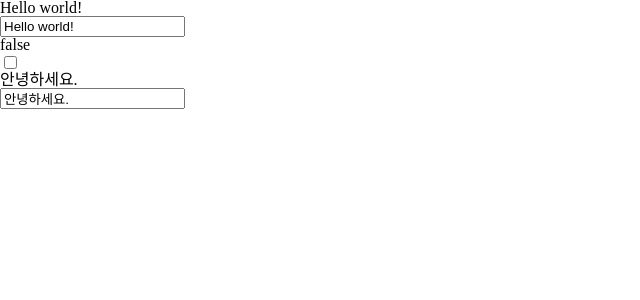
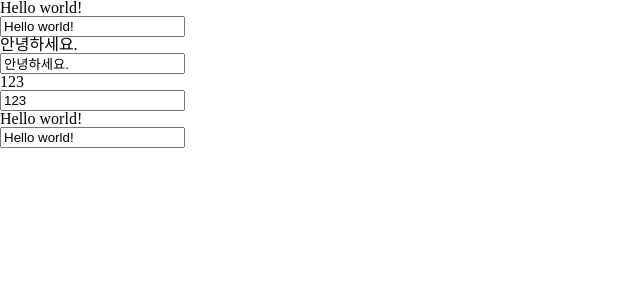
Before and after one commit to junb119/Vue-Practice, a Vue app in the folder vue3-template-syntax/: page / in a window 1280 px wide. Shown: the top 300 px of the page, without its empty margins (0-640 px from the left). Built offline with nearby package versions, Linux system fonts and the light colour scheme.

Commit message:
v-model 수식어[.lazy(=@change), .trim, .number]

```diff
--- a/vue3-template-syntax/src/App.vue
+++ b/vue3-template-syntax/src/App.vue
@@ -1,19 +1,24 @@
 <template>
-<!-- v-model : 양방향 데이터 바인딩 # 한글은 매끄럽게 적용안됨 -->
+<!-- v-model.lazy : 실시간으로 양방향 바인딩이 되는 것이 아닌 포커스가 해제될 때. -->
+  <h1>{{msg}}</h1>
+  <input type="text"
+  v-model.lazy="msg" />
+
+<!-- @change : v.model.lazy의 수동 버젼 -->
+  <h1>{{kor}}</h1>
+  <input type="text"
+  :value="kor"
+  @change="kor = $event.target.value"/>
+
+<!-- v-model.number : 데이터 바인딩 과정에서 문자로 형변환을 방지하여 숫자로 유지하고자할 때 사용 -->
+  <h1>{{num}}</h1>
+  <input type="text"
+  v-model.number="num" />
+
+<!-- v-model.trim : 양방향에 공백이 입력되면 공백을 지움 -->
   <h1>{{msg}}</h1>
   <input type="text"
   v-model="msg" />
-
-  <h1>{{checkbox}}</h1>
-  <input type="checkbox"
-  v-model="checkbox" />
-
-<!-- 한글 사용시 양방향 데이터 바인딩 (수동)-->
-  <h1>{{kor}}</h1>
-  <input type="text"
-  :value="kor"
-  @input="kor = $event.target.value"/>
-
 </template>
 
 
@@ -23,7 +28,16 @@ export default {
     return {
       msg : 'Hello world!',
       checkbox : false,
-      kor : '안녕하세요.'
+      kor : '안녕하세요.',
+      num : 123
+    }
+  },
+  watch : {
+    num() {
+      console.log(typeof this.num)
+    },
+    msg() {
+      console.log(this.msg)
     }
   }
 }
```
